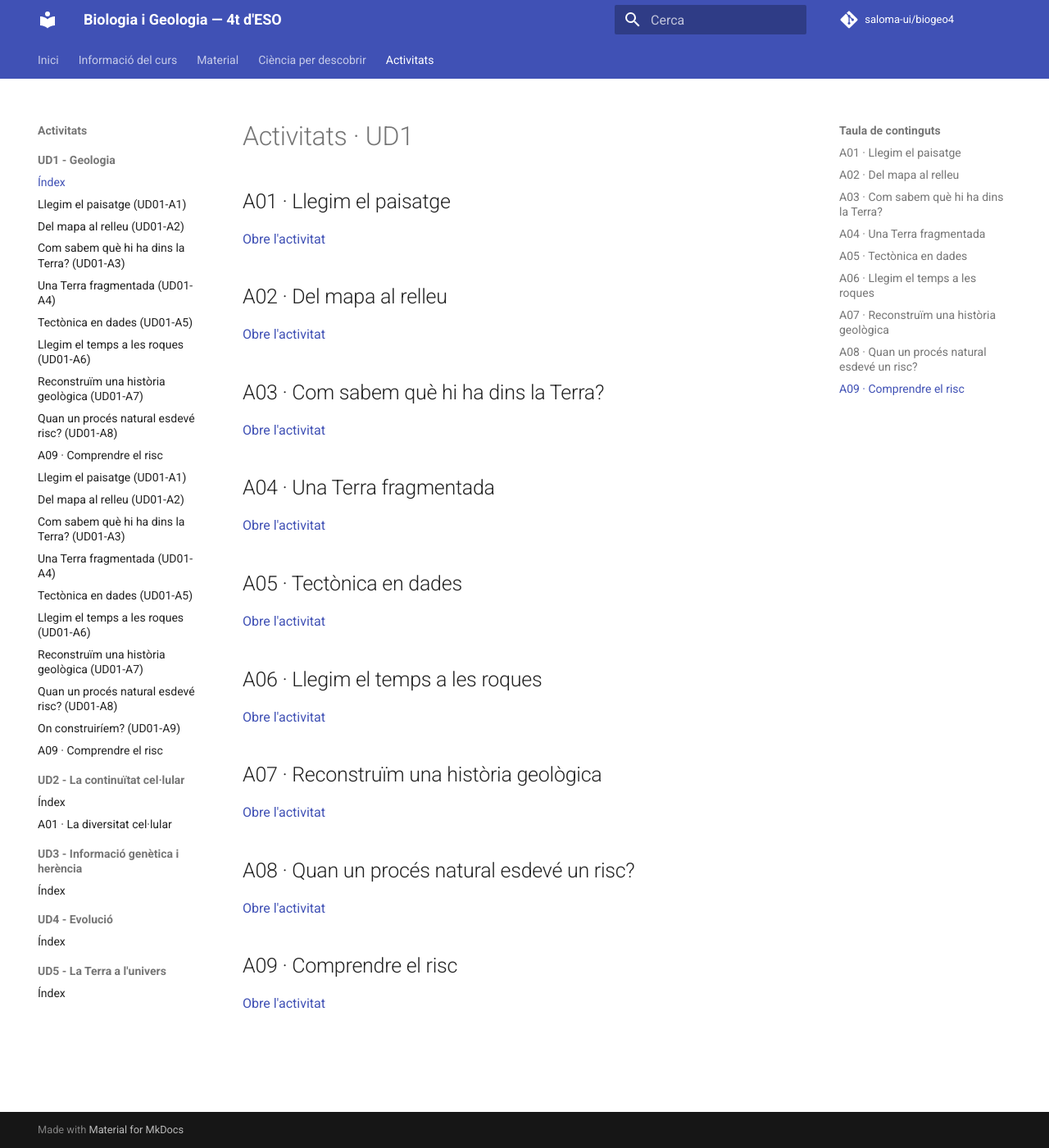
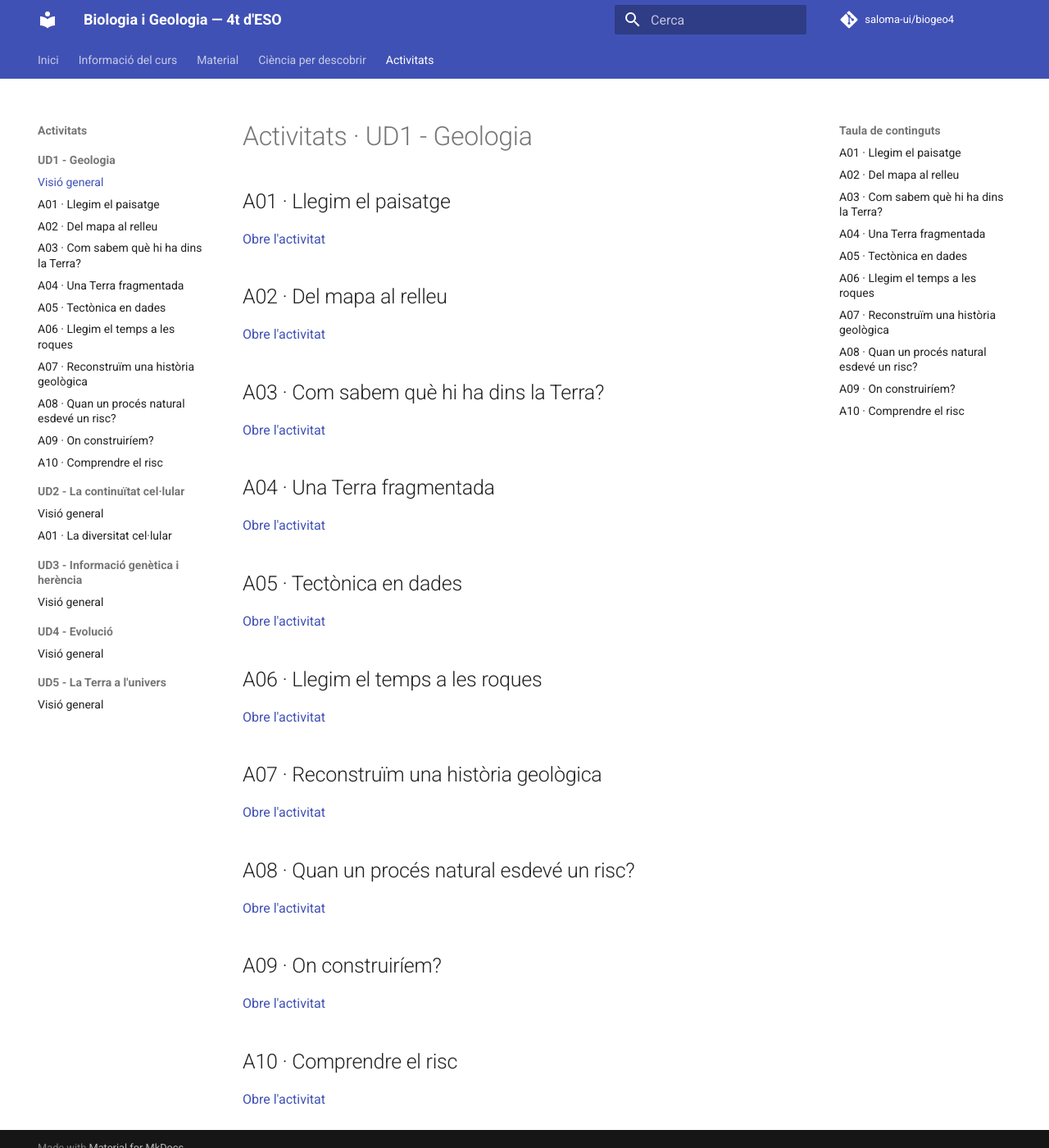
Before and after one commit to saloma-ui/biogeo4, an MkDocs documentation site: the page built from docs/activitats/ud1/index.md, in a window 1280 px wide and 1400 px high. Shown: the whole window at 82% size. Built offline with MkDocs 1.6.1 and Material for MkDocs 9.7.7, drawn with Linux system fonts in a browser that asks for light colours; comment, search, counter and statistics services are not loaded.

Commit message:
Simplifica la navegació de les unitats i prova la TOC d'A03

```diff
--- a/docs/activitats/ud1/index.md
+++ b/docs/activitats/ud1/index.md
@@ -1,4 +1,4 @@
-# Activitats · UD1
+# Activitats · UD1 - Geologia
 
 ## A01 · Llegim el paisatge
 
@@ -32,6 +32,10 @@
 
 [Obre l'activitat](riscos/index.md)
 
-## A09 · Comprendre el risc
+## A09 · On construiríem?
+
+[Obre l'activitat](g2/index.md)
+
+## A10 · Comprendre el risc
 
 [Obre l'activitat](g2-risc-evidencia/index.md)
--- a/docs/interaccio.js
+++ b/docs/interaccio.js
@@ -42,101 +42,8 @@ function inicialitzaInteraccionsPresentacio() {
   });
 }
 
-const activitatsUD01 = [
-  { path: "/activitats/ud1/geo-01/", title: "Llegim el paisatge", code: "UD01-A1" },
-  { path: "/activitats/ud1/geo02/", title: "Del mapa al relleu", code: "UD01-A2" },
-  { path: "/activitats/ud1/interior-terra/", title: "Com sabem què hi ha dins la Terra?", code: "UD01-A3" },
-  { path: "/activitats/ud1/terra-fragmentada/", title: "Una Terra fragmentada", code: "UD01-A4" },
-  { path: "/activitats/ud1/geo03/", title: "Tectònica en dades", code: "UD01-A5" },
-  { path: "/activitats/ud1/geo04/", title: "Llegim el temps a les roques", code: "UD01-A6" },
-  { path: "/activitats/ud1/g1/", title: "Reconstruïm una història geològica", code: "UD01-A7" },
-  { path: "/activitats/ud1/riscos/", title: "Quan un procés natural esdevé risc?", code: "UD01-A8" },
-  { path: "/activitats/ud1/g2-risc-evidencia/", title: "Comprendre el risc", code: "UD01-A10" },
-  { path: "/activitats/ud1/g2/", title: "On construiríem?", code: "UD01-A9" }
-];
-
-const substitucionsNomenclatura = [
-  ["GEO-01 · Llegim un paisatge", "Llegim el paisatge (UD01-A1)"],
-  ["GEO-02 · Del mapa al relleu", "Del mapa al relleu (UD01-A2)"],
-  ["GEO-03 · Tectònica en dades", "Tectònica en dades (UD01-A5)"],
-  ["GEO-04 · Llegim el temps a les roques", "Llegim el temps a les roques (UD01-A6)"],
-  ["G1 · Reconstruïm una història geològica", "Reconstruïm una història geològica (UD01-A7)"],
-  ["S15 · Quan un procés natural esdevé risc?", "Quan un procés natural esdevé risc? (UD01-A8)"],
-  ["G2 · On construiríem?", "On construiríem? (UD01-A9)"],
-  ["G2 · Comprendre el risc", "Comprendre el risc (UD01-A10)"],
-  ["GEO-01", "Llegim el paisatge"],
-  ["GEO-02", "Del mapa al relleu"],
-  ["GEO-03", "Tectònica en dades"],
-  ["GEO-04", "Llegim el temps a les roques"],
-  ["G1", "Reconstruïm una història geològica"],
-  ["G2", "On construiríem?"],
-  ["S15", "Quan un procés natural esdevé risc?"]
-];
-
-function substitueixTextVisible(root) {
-  if (!root) return;
-
-  const walker = document.createTreeWalker(root, NodeFilter.SHOW_TEXT);
-  const nodes = [];
-  let node;
-  while ((node = walker.nextNode())) nodes.push(node);
-
-  nodes.forEach((textNode) => {
-    const parent = textNode.parentElement;
-    if (!parent) return;
-    if (parent.closest("script, style, code, pre, textarea, input, select, option, [data-no-nomenclatura]")) return;
-
-    let text = textNode.nodeValue;
-    if (!text || !text.trim()) return;
-
-    substitucionsNomenclatura.forEach(([antic, nou]) => {
-      text = text.split(antic).join(nou);
-    });
-
-    if (text !== textNode.nodeValue) textNode.nodeValue = text;
-  });
-}
-
-function normalitzaNavegacioUD01() {
-  document.querySelectorAll(".md-sidebar--primary a[href]").forEach((enllac) => {
-    let pathname;
-    try {
-      pathname = new URL(enllac.href, window.location.origin).pathname;
-    } catch (_) {
-      return;
-    }
-
-    const activitat = activitatsUD01.find((a) => pathname.includes(a.path));
-    if (!activitat || activitat.code === "UD01-A10") return;
-
-    const titolVisible = `${activitat.title} (${activitat.code})`;
-    const etiqueta = enllac.querySelector(".md-ellipsis");
-    if (etiqueta) etiqueta.textContent = titolVisible;
-    else enllac.textContent = titolVisible;
-  });
-}
-
-function normalitzaNomenclaturaUD01() {
-  normalitzaNavegacioUD01();
-
-  if (!window.location.pathname.includes("/activitats/ud1/")) return;
-
-  const main = document.querySelector(".md-content");
-  substitueixTextVisible(main);
-
-  const activitat = activitatsUD01.find((a) => window.location.pathname.includes(a.path));
-  if (!activitat || !main) return;
-
-  const titolVisible = `${activitat.title} (${activitat.code})`;
-  const h1 = main.querySelector("h1");
-  if (h1) h1.textContent = titolVisible;
-
-  document.title = `${titolVisible} - Biologia i Geologia — 4t d'ESO`;
-}
-
 function inicialitzaPagina() {
   inicialitzaInteraccionsPresentacio();
-  normalitzaNomenclaturaUD01();
 }
 
 if (typeof document$ !== "undefined") {
--- a/docs/presentacio.css
+++ b/docs/presentacio.css
@@ -253,3 +253,27 @@ html:has(.presentacio-vertical) {
     max-height: none;
   }
 }
+
+/* Prova d'orientació a A03: TOC del costat dret amb els grans blocs. */
+.presentacio-vertical.pv-pagina-index .pv-subtitol {
+  font-size: clamp(1.35rem, 2.4vw, 1.9rem);
+  line-height: 1.2;
+  margin: 1.1rem 0 0.75rem;
+}
+.presentacio-vertical.pv-pagina-index .pv-seccio > h2 {
+  font-size: clamp(2rem, 4vw, 3rem);
+  line-height: 1.08;
+  letter-spacing: -0.02em;
+  margin: 0 0 1rem;
+}
+.presentacio-vertical.pv-pagina-index .pv-seccio > h3 {
+  font-size: clamp(1.35rem, 2.4vw, 1.9rem);
+  line-height: 1.2;
+}
+.presentacio-vertical.pv-pagina-index .pv-seccio > h4 {
+  font-size: clamp(1.05rem, 1.8vw, 1.35rem);
+}
+/* El sumari mostra només les grans parts; els subapartats continuen ancorats. */
+html:has(.pv-pagina-index) .md-sidebar--secondary .md-nav__list .md-nav__list {
+  display: none;
+}
--- a/mkdocs.yml
+++ b/mkdocs.yml
@@ -65,7 +65,7 @@ nav:
       - 'La proteïna que no arriba mai al seu destí': divulgacio/ud02/06-proteina-cftr.md
   - Activitats:
       - 'UD1 - Geologia':
-          - Índex: activitats/ud1/index.md
+          - 'Visió general': activitats/ud1/index.md
           - 'A01 · Llegim el paisatge': activitats/ud1/geo-01/index.md
           - 'A02 · Del mapa al relleu': activitats/ud1/geo02/index.md
           - 'A03 · Com sabem què hi ha dins la Terra?': activitats/ud1/interior-terra/index.md
@@ -74,26 +74,17 @@ nav:
           - 'A06 · Llegim el temps a les roques': activitats/ud1/geo04/index.md
           - 'A07 · Reconstruïm una història geològica': activitats/ud1/g1/g1.md
           - 'A08 · Quan un procés natural esdevé un risc?': activitats/ud1/riscos/index.md
-          - 'A09 · Comprendre el risc': activitats/ud1/g2-risc-evidencia/index.md
-          - Llegim el paisatge (UD01-A1): activitats/ud1/geo-01/index.md
-          - Del mapa al relleu (UD01-A2): activitats/ud1/geo02/index.md
-          - Com sabem què hi ha dins la Terra? (UD01-A3): activitats/ud1/interior-terra/index.md
-          - Una Terra fragmentada (UD01-A4): activitats/ud1/terra-fragmentada/index.md
-          - Tectònica en dades (UD01-A5): activitats/ud1/geo03/index.md
-          - Llegim el temps a les roques (UD01-A6): activitats/ud1/geo04/index.md
-          - Reconstruïm una història geològica (UD01-A7): activitats/ud1/g1/g1.md
-          - Quan un procés natural esdevé risc? (UD01-A8): activitats/ud1/riscos/index.md
-          - On construiríem? (UD01-A9): activitats/ud1/g2/index.md
-          - Comprendre el risc (UD01-A10): activitats/ud1/g2-risc-evidencia/index.md
+          - 'A09 · On construiríem?': activitats/ud1/g2/index.md
+          - 'A10 · Comprendre el risc': activitats/ud1/g2-risc-evidencia/index.md
       - 'UD2 - La continuïtat cel·lular':
-          - Índex: activitats/ud2/index.md
+          - 'Visió general': activitats/ud2/index.md
           - 'A01 · La diversitat cel·lular': activitats/ud2/diversitat-cellular/index.md
       - 'UD3 - Informació genètica i herència':
-          - Índex: activitats/ud3/index.md
+          - 'Visió general': activitats/ud3/index.md
       - 'UD4 - Evolució':
-          - Índex: activitats/ud4/index.md
+          - 'Visió general': activitats/ud4/index.md
       - "UD5 - La Terra a l'univers":
-          - Índex: activitats/ud5/index.md
+          - 'Visió general': activitats/ud5/index.md
 
 markdown_extensions:
   - attr_list
```
Also changed, not shown: docs/activitats/ud1/g2-risc-evidencia/index.md (+2 -2 lines), docs/activitats/ud1/g2/index.md (+2 -1 lines), docs/activitats/ud1/interior-terra/index.md (+68 -65 lines).
